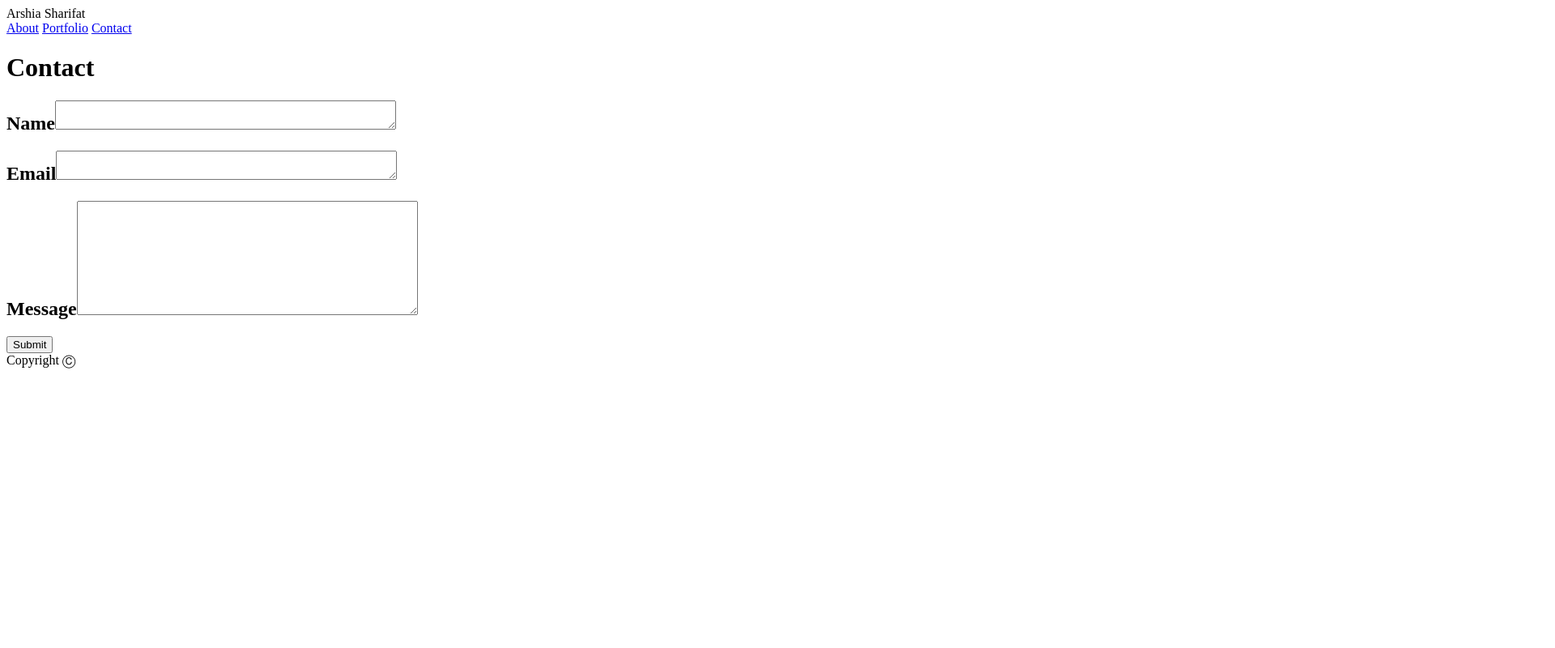
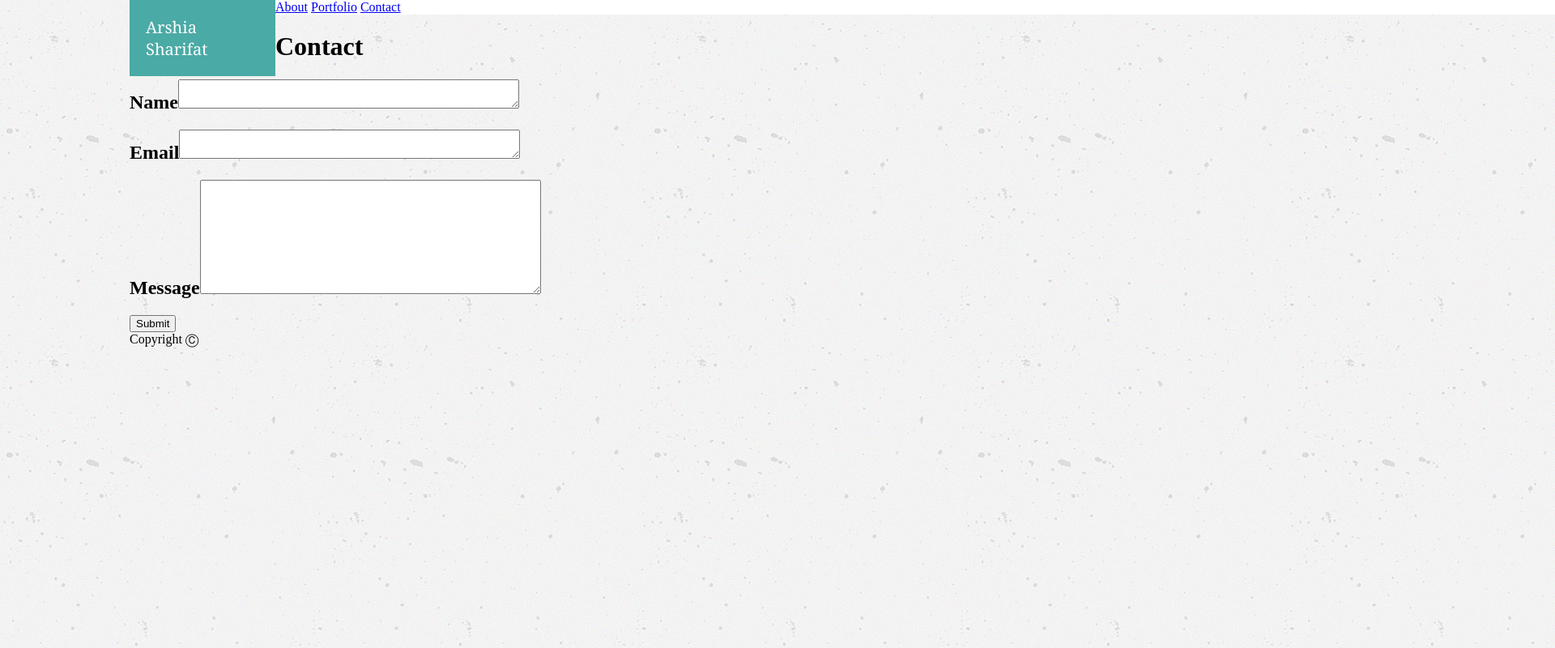
Before and after one commit to ArshSharifat/Basic-Portfolio, a plain HTML site: page contact.html in a window 1280 px wide. Shown: the top 800 px of the page at 81% size, 1920 px wide, since content can reach past the window. Drawn offline with Linux system fonts and the light colour scheme.

Commit message:
CSS start

```diff
--- a/assets/css/style.css
+++ b/assets/css/style.css
@@ -0,0 +1,20 @@
+body{
+    margin: auto;
+    width: 960px;
+    background-image: url(../images/background.png);
+}
+
+header{
+    background-color:#4aaaa5;
+    padding: 20px;
+    width: 140px;
+    float: left;
+    font-size: 20px;
+    color: white;
+    font-family: 'Georgia', Times, Times New Roman, serif;
+}
+
+.head{
+    background: white;
+    width: 200%;
+}
--- a/contact.html
+++ b/contact.html
@@ -8,12 +8,14 @@
     <link rel="stylesheet" href="assets/css/style.css">
 </head>
 <body>
-    <header>Arshia Sharifat</header>
+    <div class="head"><header>Arshia Sharifat</header>
 
     <!--Navbar-->
         <a href="index.html">About</a>
         <a href="portfolio.html">Portfolio</a>
         <a href="contact.html">Contact</a>
+
+    </div>
 
 
     <h1>Contact</h1>
```
